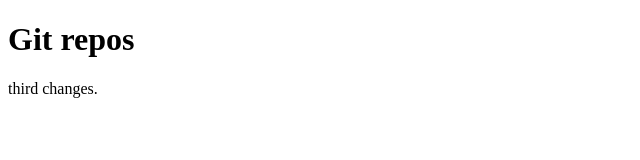
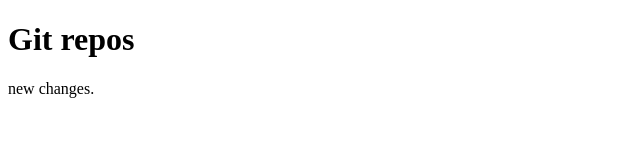
Before and after one commit to surajkk93/texiio1, a plain HTML site: page index.html in a window 1280 px wide. Shown: the full height of the page, 0-640 px from the left. Drawn offline with Linux system fonts and the light colour scheme.

Commit message:
new changes

```diff
--- a/index.html
+++ b/index.html
@@ -8,6 +8,6 @@
 </head>
 <body>
     <h1>Git repos</h1>
-    <p>third changes.</p>
+    <p>new changes.</p>
 </body>
 </html>
```
